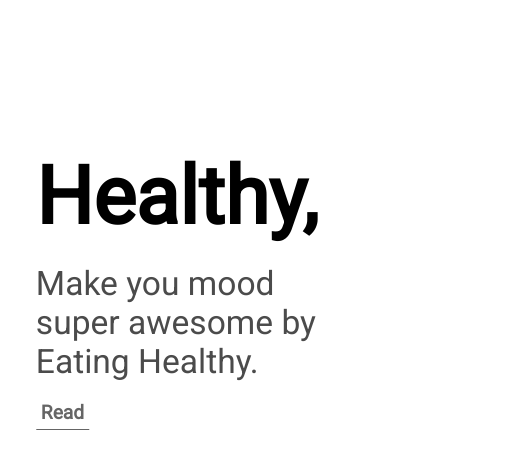
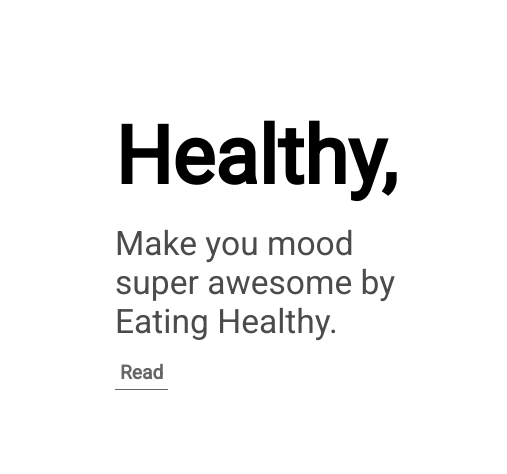
Before and after one commit to naviny058/front-end-learning, a plain HTML site: page 8_landing_page/index.html in a window 1280 px wide. Shown: the part 153-627 px from the top of the page, 0-507 px from the left. Drawn offline with nearby package versions, Linux system fonts and the light colour scheme.

Commit message:
Update style.css

```diff
--- a/8_landing_page/style.css
+++ b/8_landing_page/style.css
@@ -25,15 +25,11 @@ body {
     width: 40%;
     position: relative;
 }
-.content {
-        position: absolute;
-        top: 55%;
-        left: 38%;
-    }
+
 .left .content {
     position: absolute;
-       top: 55%;
-        left: 38%;
+    top: 50%;
+    left: 50%;
     transform: translate(-50%, -50%);
 }
 
@@ -135,20 +131,29 @@ nav {
 
     .left {
         width: 100%;
+    }
 
+    .left .content {
+        position: absolute;
+        top: 55%;
+        left: 38%;
     }
 
     .content h1 {
+        text-align: left;
         font-size: 1.3rem;
     }
 
     .content p {
+        text-align: left;
         font-size: 1.5rem;
         margin: 5px 0;
         -webkit-line-clamp: 2;
         line-clamp: 2;
         -webkit-box-orient: vertical;
+        ;
     }
+
     .right {
         width: 100%;
     }
```
